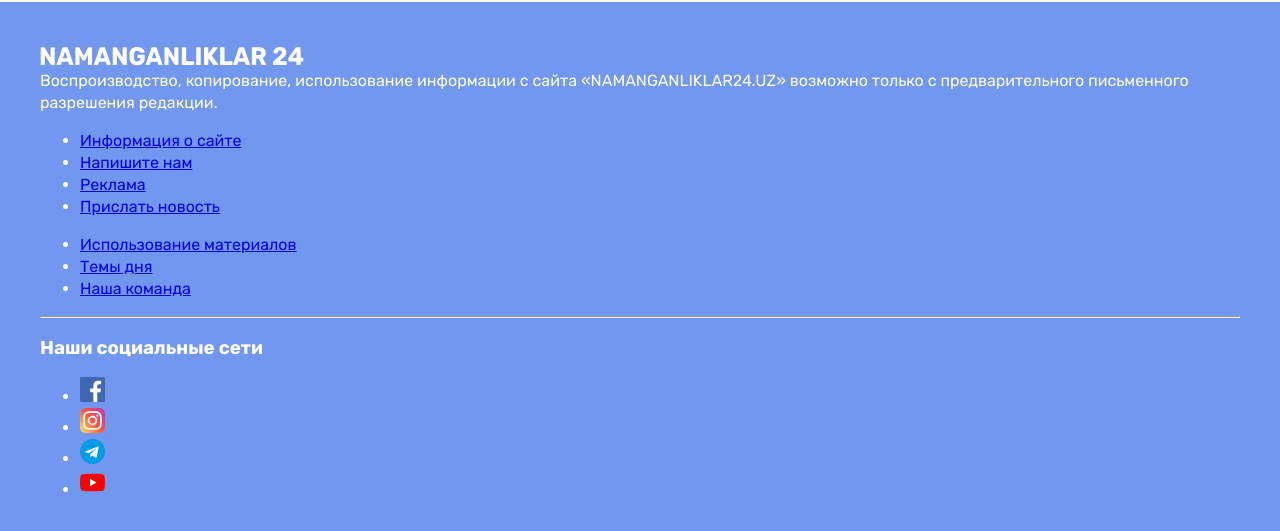
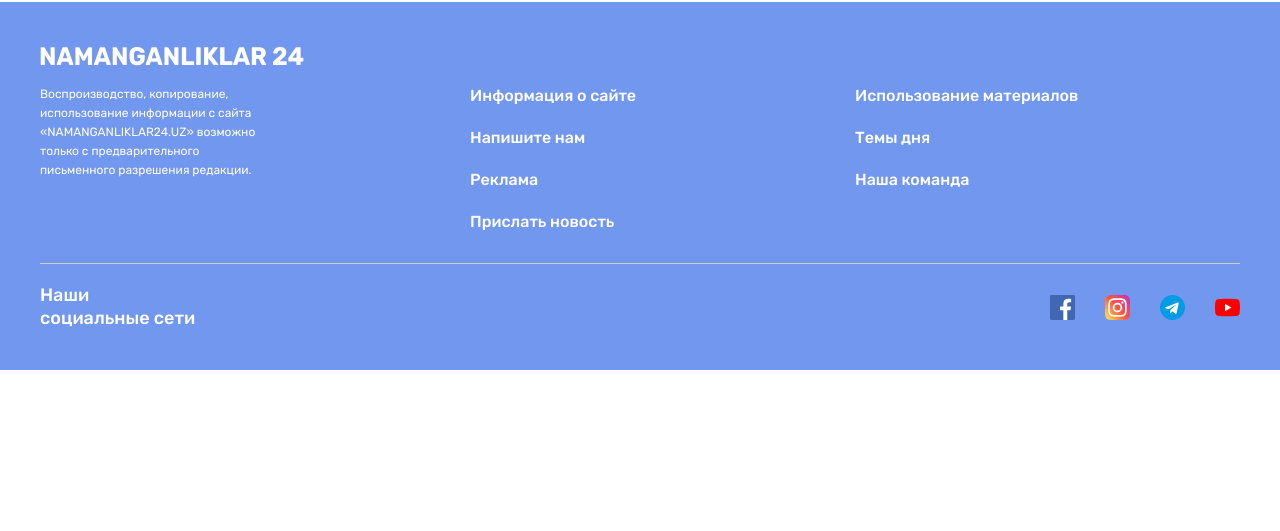
Before and after one commit to jurabek10/namanganliklar-demo, a plain HTML site: page index.html in a window 1280 px wide. Shown: the part 2562-3093 px from the top of the page. After the commit the page ends 2932 px from the top, so only its background shows below. Drawn offline with Linux system fonts and the light colour scheme.

Commit message:
Add site-footer styles

```diff
--- a/css/styles.css
+++ b/css/styles.css
@@ -534,6 +534,7 @@ img {
 
 .site-footer-logo-wrapper {
     display: flex;
+    margin-bottom: 15px;
 }
 
 .site-footer-logo {
@@ -554,4 +555,89 @@ img {
     object-fit: contain;
 }
 
-.
+.site-footer-about-links {
+    display: flex;
+}
+
+.site-footer-about {
+    width: 230px;
+    margin-right: 200px;
+    font-size: 12px;
+    font-style: normal;
+    font-weight: 400;
+    line-height: 19px; /* 158.333% */
+}
+
+.site-footer-links-wrapper {
+    flex-grow: 1;
+    display: flex;
+}
+
+.site-footer-links {
+    width: 50%;
+    padding-left: 0;
+    padding-right: 24px;
+    margin: 0;
+    list-style: none;
+    font-weight: 500;
+}
+
+.site-footer-links-item:not(:last-child) {
+    margin-bottom: 20px;
+}
+
+.site-footer-link {
+    display: inline-block;
+    text-decoration: none;
+    color: #fff;
+}
+
+.site-footer-link:hover {
+    text-decoration: underline;
+}
+
+.site-footer-divider {
+    height: 1px;
+    border: 0;
+    margin-top: 30px;
+    margin-bottom: 20px;
+    background-color: #cecece;
+}
+
+.site-footer-socials {
+    display: flex;
+    align-items: center;
+    justify-content: space-between;
+}
+
+.site-footer-socials-heading {
+    width: 160px;
+    margin: 0;
+    font-size: 18px;
+    font-style: normal;
+    font-weight: 500;
+    line-height: 23px;
+}
+
+.site-footer-socials-list {
+    display: flex;
+    align-items: center;
+    padding: 0;
+    margin: 0;
+    list-style: none;
+}
+
+.site-footer-socials-item:not(:last-child){
+    margin-right: 30px;
+}
+
+.site-footer-socials-link {
+    display: flex;
+}
+
+.site-footer-socials-icon {
+    flex-shrink: 0;
+    width: 25px;
+    height: 25px;
+    object-fit: contain;
+}
--- a/index.html
+++ b/index.html
@@ -346,7 +346,7 @@
                 </div>
             </div>
             <hr class="site-footer-divider">
-            <div class="site-footer-bottom-socials">
+            <div class="site-footer-socials">
                 <h3 class="site-footer-socials-heading">Наши социальные сети</h3>
                 <ul class="site-footer-socials-list">
                     <li class="site-footer-socials-item">
```
